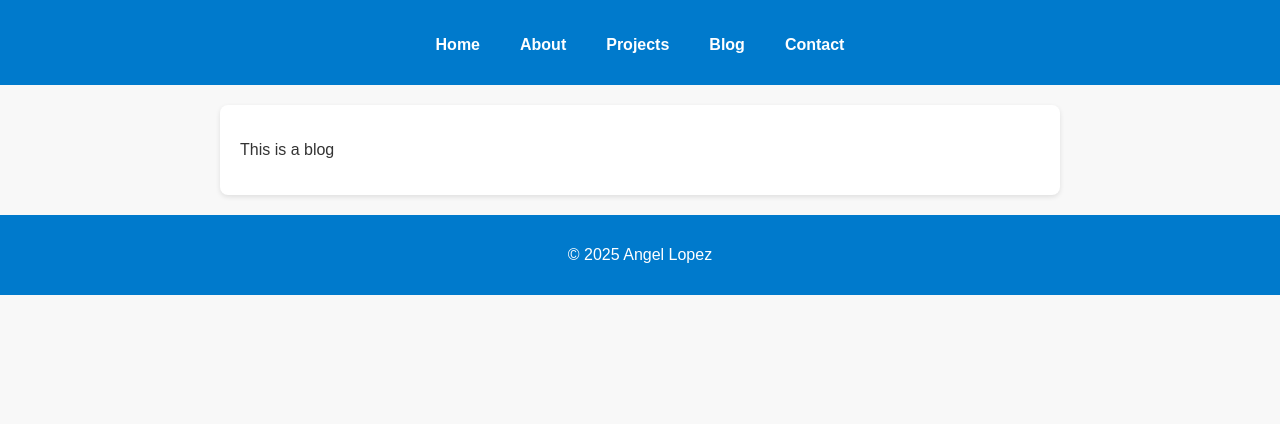
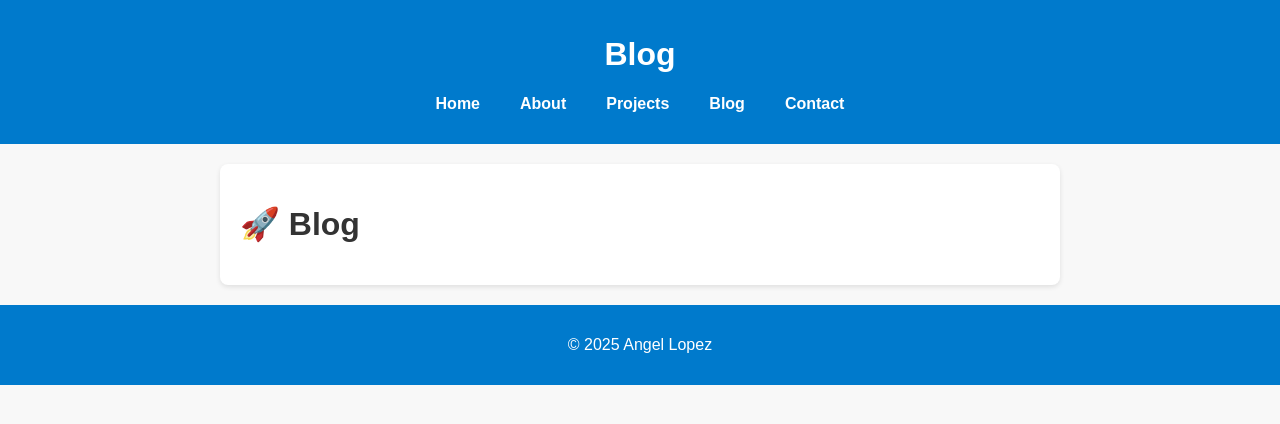
Before and after one commit to angelllopez/angelllopez.github.io, a Jekyll site: the page built from blog.md, in a window 1280 px wide. Shown: the top 424 px of the page. Built offline with Jekyll 4.4.1, drawn with Linux system fonts in a browser that asks for light colours; our own code applies the rules of GitHub Pages for plain Markdown files.

Commit message:
Update blog.md

```diff
--- a/blog.md
+++ b/blog.md
@@ -1 +1,6 @@
-This is a blog
+---
+layout: default
+title: Blog
+---
+
+# 🚀 Blog
```
